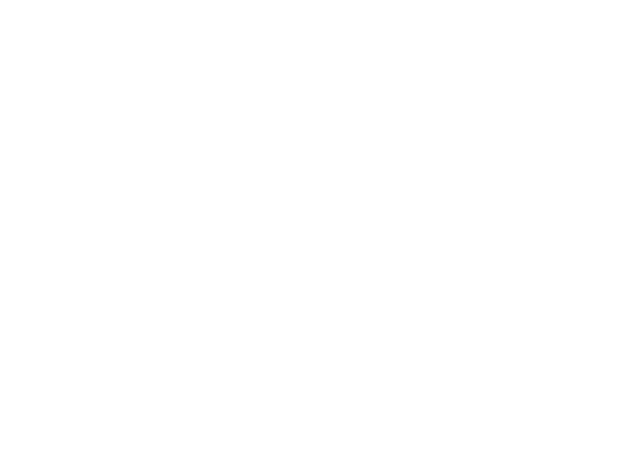
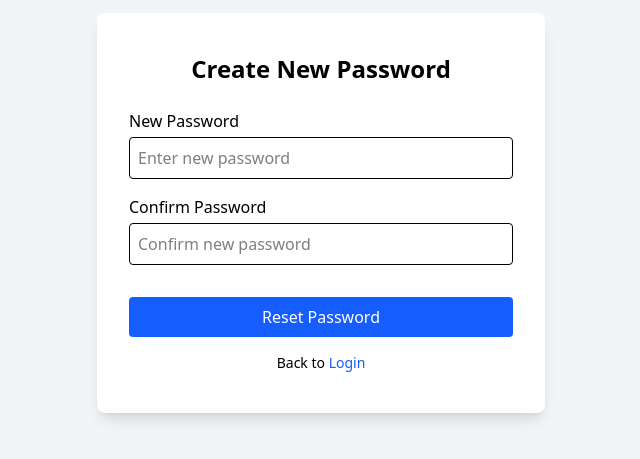
Before and after one commit to digantaa/Auth-Microservice-, a React (Vite) app in the folder client/: page /reset/1 in a window 1280 px wide. Shown: the part 187-646 px from the top of the page, without its empty margins (319-959 px from the left). Built offline with nearby package versions, Linux system fonts and the light colour scheme.

Commit message:
fixing backend bug

```diff
--- a/client/src/pages/Dashboard.jsx
+++ b/client/src/pages/Dashboard.jsx
@@ -1,11 +1,79 @@
-import React from 'react'
+import { useEffect, useState } from "react";
+import { useNavigate } from "react-router-dom";
+import api from "../utils/axiosInstance";
 
-const Dashboard = () => {
+export default function Dashboard() {
+  const navigate = useNavigate();
+  const [user, setUser] = useState(null);
+  const [loading, setLoading] = useState(true);
+
+  // Fetch logged-in user details
+  const fetchUser = async () => {
+    try {
+      const token = localStorage.getItem("token");
+
+      if (!token) {
+        navigate("/login");
+        return;
+      }
+
+      const res = await api.get("/auth/me", {
+        headers: {
+          Authorization: `Bearer ${token}`,
+        },
+      });
+
+      setUser(res.data.user);
+    } catch (err) {
+      // If token expired it will redirect to login
+      if (err.response?.status === 401) {
+        localStorage.removeItem("token");
+        navigate("/login");
+      }
+    } finally {
+      setLoading(false);
+    }
+  };
+
+  useEffect(() => {
+    fetchUser();
+  }, []);
+
+
+  const handleLogout = () => {
+    localStorage.removeItem("token");
+    navigate("/login");
+  };
+
+  if (loading) {
+    return (
+      <div className="h-screen flex justify-center items-center text-xl">
+        Loading...
+      </div>
+    );
+  }
+
   return (
-    <div>
+    <div className="flex justify-center items-center min-h-screen bg-gray-100 px-4">
+      <div className="bg-white shadow-lg rounded-lg px-8 py-10 max-w-md w-full text-center">
+        <h2 className="text-3xl font-semibold mb-4">Welcome!</h2>
 
+        {user ? (
+          <>
+            <p className="text-xl mb-3">Hello, <span className="font-bold">{user.name}</span></p>
+            <p className="text-gray-600 mb-6">{user.email}</p>
+          </>
+        ) : (
+          <p className="text-red-600">Unable to load user information.</p>
+        )}
+
+        <button
+          onClick={handleLogout}
+          className="w-full bg-red-500 text-white py-2 rounded hover:bg-red-600"
+        >
+          Logout
+        </button>
+      </div>
     </div>
-  )
+  );
 }
-
-export default Dashboard
--- a/client/src/pages/Login.jsx
+++ b/client/src/pages/Login.jsx
@@ -56,7 +56,7 @@ export default function Login() {
           <p className="text-red-600 text-center mb-3">{serverError}</p>
         )}
 
-        {/* EMAIL */}
+
         <label className="block mb-1 font-medium">Email</label>
         <input
           type="email"
@@ -66,7 +66,7 @@ export default function Login() {
         />
         <p className="text-red-600 text-sm mb-2">{errors.email?.message}</p>
 
-        {/* PASSWORD */}
+
         <label className="block mb-1 font-medium">Password</label>
         <input
           type="password"
@@ -76,7 +76,7 @@ export default function Login() {
         />
         <p className="text-red-600 text-sm mb-2">{errors.password?.message}</p>
 
-        {/* BUTTON */}
+
         <button
           type="submit"
           disabled={isSubmitting}
@@ -89,7 +89,7 @@ export default function Login() {
 
         <p className="text-center text-sm mt-4">
           Don't have an account?{" "}
-          <Link to="/signup" className="text-blue-600">
+          <Link to="/" className="text-blue-600">
             Sign up
           </Link>
         </p>
--- a/client/src/pages/Reset.jsx
+++ b/client/src/pages/Reset.jsx
@@ -1,11 +1,114 @@
-import React from 'react'
+import { useForm } from "react-hook-form";
+import { yupResolver } from "@hookform/resolvers/yup";
+import * as yup from "yup";
+import { useState } from "react";
+import { useParams, Link } from "react-router-dom";
+import api from "../utils/axiosInstance";
 
-const Reset = () => {
+const schema = yup.object().shape({
+  newPassword: yup
+    .string()
+    .min(6, "Password must be at least 6 characters")
+    .required("New password is required"),
+  confirmPassword: yup
+    .string()
+    .oneOf([yup.ref("newPassword")], "Passwords do not match")
+    .required("Confirm your password"),
+});
+
+export default function Reset() {
+  const { token } = useParams(); // Get token from URL
+  const [serverMsg, setServerMsg] = useState("");
+  const [errorMsg, setErrorMsg] = useState("");
+
+  const {
+    register,
+    handleSubmit,
+    formState: { errors, isSubmitting },
+  } = useForm({
+    resolver: yupResolver(schema),
+  });
+
+  const onSubmit = async (data) => {
+    setServerMsg("");
+    setErrorMsg("");
+
+    try {
+      const res = await api.post("/auth/reset-password", {
+        token,
+        newPassword: data.newPassword,
+      });
+
+      setServerMsg(res.data.message || "Password reset successful!");
+    } catch (err) {
+      setErrorMsg(
+        err.response?.data?.message || "Something went wrong. Try again."
+      );
+    }
+  };
+
   return (
-    <div>
+    <div className="flex justify-center items-center min-h-screen bg-gray-100 px-4">
+      <form
+        onSubmit={handleSubmit(onSubmit)}
+        className="bg-white px-8 py-10 shadow-lg rounded-lg w-full max-w-md"
+      >
+        <h2 className="text-2xl font-semibold text-center mb-6">
+          Create New Password
+        </h2>
 
+        {/* SUCCESS MESSAGE */}
+        {serverMsg && (
+          <p className="text-green-600 text-center mb-3">{serverMsg}</p>
+        )}
+
+        {/* ERROR MESSAGE */}
+        {errorMsg && (
+          <p className="text-red-600 text-center mb-3">{errorMsg}</p>
+        )}
+
+        {/* NEW PASSWORD */}
+        <label className="block mb-1 font-medium">New Password</label>
+        <input
+          type="password"
+          {...register("newPassword")}
+          className="w-full border p-2 rounded focus:outline-none focus:ring-2 mb-2"
+          placeholder="Enter new password"
+        />
+        <p className="text-red-600 text-sm mb-2">
+          {errors.newPassword?.message}
+        </p>
+
+        {/* CONFIRM PASSWORD */}
+        <label className="block mb-1 font-medium">Confirm Password</label>
+        <input
+          type="password"
+          {...register("confirmPassword")}
+          className="w-full border p-2 rounded focus:outline-none focus:ring-2 mb-2"
+          placeholder="Confirm new password"
+        />
+        <p className="text-red-600 text-sm mb-2">
+          {errors.confirmPassword?.message}
+        </p>
+
+        {/* BUTTON */}
+        <button
+          type="submit"
+          disabled={isSubmitting}
+          className={`w-full py-2 rounded text-white mt-4 ${
+            isSubmitting ? "bg-gray-500" : "bg-blue-600 hover:bg-blue-700"
+          }`}
+        >
+          {isSubmitting ? "Resetting..." : "Reset Password"}
+        </button>
+
+        <p className="text-center text-sm mt-4">
+          Back to{" "}
+          <Link to="/login" className="text-blue-600">
+            Login
+          </Link>
+        </p>
+      </form>
     </div>
-  )
+  );
 }
-
-export default Reset
```
